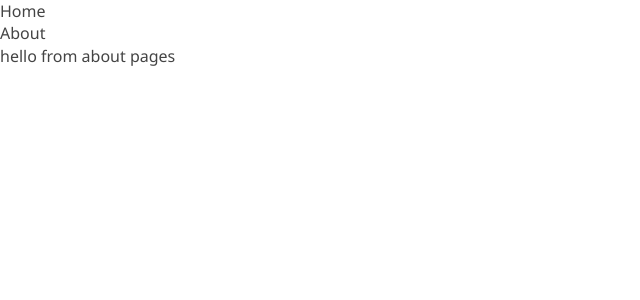
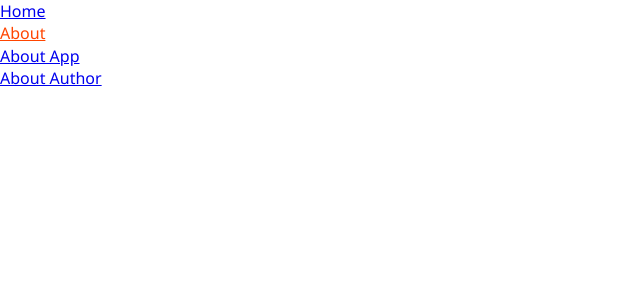
Before and after one commit to kayej22/react-todo-app, a React (Create React App) app: page /about in a window 1280 px wide. Shown: the top 300 px of the page, without its empty margins (0-640 px from the left). Built offline with nearby package versions, Linux system fonts and the light colour scheme.

Commit message:
integrating React Router

```diff
--- a/src/App.css
+++ b/src/App.css
@@ -63,3 +63,8 @@ body {
   outline: none;
   border: none;
 }
+
+.active-link {
+  color: orangered;
+  text-decoration: underline;
+}
--- a/src/components/Navbar.js
+++ b/src/components/Navbar.js
@@ -1,4 +1,5 @@
 import React from "react"
+import { NavLink } from "react-router-dom"
 
 const Navbar = () => {
 
@@ -19,8 +20,14 @@ const Navbar = () => {
     <nav className="navBar">
         <ul>
           {links.map(link => {
-            return <li key={link.id}>{link.text}</li>
-          })}
+            return (
+            <li key={link.id}>
+              <NavLink to={link.path} activeClassName="active-link" exact>
+                {link.text}
+              </NavLink>
+            </li>
+          )
+        })}
         </ul>
     </nav>
   )
--- a/src/pages/About.js
+++ b/src/pages/About.js
@@ -1,7 +1,24 @@
 import React from "react"
+import { Link, useRouteMatch, Route } from "react-router-dom"
+import SinglePage from "./SinglePage"
 
 const About = () => {
-  return <div>hello from about pages</div>
+  const { url, path } = useRouteMatch()
+  return (
+    <div>
+      <ul>
+        <li>
+          <Link to= {`${url}/about-app`}>About App</Link>
+        </li>
+        <li>
+          <Link to= {`${url}/about-author`}>About Author</Link>
+        </li>
+      </ul>
+      <Route path={`${path}/:slug`}>
+        <SinglePage />
+      </Route>
+    </div>
+  )
 }
 
 export default About
--- /dev/null
+++ b/src/pages/SinglePage.js
@@ -0,0 +1,32 @@
+import React from "react"
+import { useParams } from "react-router-dom"
+
+const SinglePage = () => {
+
+  const aboutData = [
+    {
+      slug: "about-app",
+      title: "About the App",
+      description: "In this app, you can add, delete, submit and edit items. To edit items, simply double click on it. Once you are done, press the enter key to resubmit. This app will persist your data in the browser local storage. So whether you reload, close your app or reopened it, you still have access to your to-dos items.",
+    },
+    {
+      slug: "about-author",
+      title: "About the Author",
+      description: "This app was developed by Joel Kaye through a tutorial developed by Ibas Majid"
+    }
+  ]
+
+  const { slug } = useParams()
+  const aboutContent = aboutData.find(item => item.slug === slug)
+  const { title, description } = aboutContent
+
+
+  return (
+    <div>
+      <h1>{title}</h1>
+      <p>{description}</p>
+    </div>
+  )
+}
+
+export default SinglePage
```
